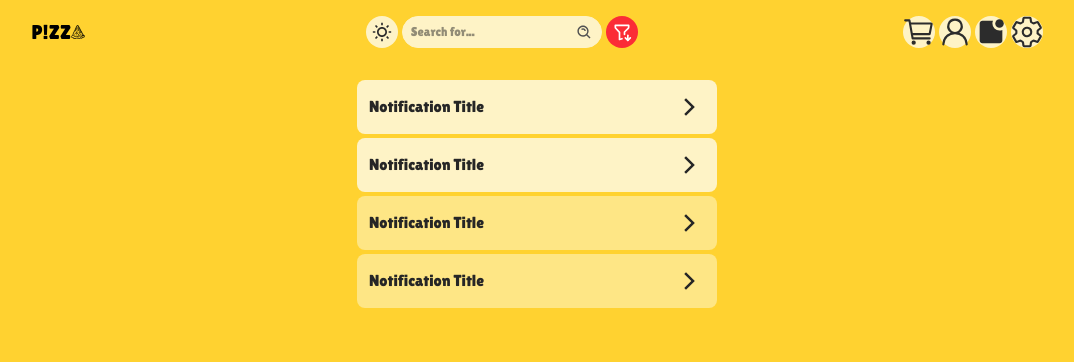
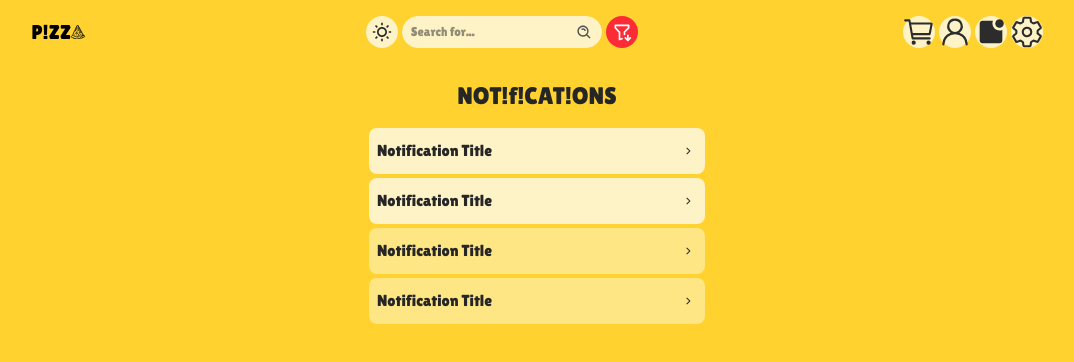
Before and after one commit to mahdibaderloo/fastfood, a React (Vite) app: page /notifications in a window 1280 px wide. Shown: the top 362 px of the page, without its empty margins (103-1177 px from the left). Built offline with nearby package versions, Linux system fonts and the light colour scheme; data requests are answered from the project's data file.

Commit message:
responsive Notifications (laptop size)

```diff
--- a/src/features/notification/NotificationItem.tsx
+++ b/src/features/notification/NotificationItem.tsx
@@ -10,13 +10,13 @@ function NotificationItem({ id, isUnRead }: NotificationProps) {
   return (
     <li
       style={{ backgroundColor: isUnRead ? "#fef3c6" : "#fee685" }}
-      className="bg-amber-100 rounded-lg p-3 relative"
+      className="bg-amber-100 rounded-lg p-3 lg:p-2 relative"
     >
       <Link to={`/notifications/${id}`}>
         <div className="flex justify-between items-center">
           <p className="text-neutral-800">Notification Title</p>
           <p className="mr-1">
-            <CgChevronRight size={30} color="#262626" />
+            <CgChevronRight size={30} color="#262626" className="lg:w-3" />
           </p>
         </div>
       </Link>
--- a/src/pages/Notifications.tsx
+++ b/src/pages/Notifications.tsx
@@ -5,8 +5,11 @@ function Notifications() {
   return (
     <>
       <Header classP="text-4xl dark:text-amber-300" pContent="Not!f!cat!ons" />
-      <main className="overflow-y-scroll p-4 pt-20 h-screen">
-        <ul className="flex flex-col gap-1 sm:w-90 sm:mx-auto">
+      <main className="overflow-y-scroll lg:overflow-hidden p-4 pt-20 h-screen">
+        <p className="text-neutral-800 dark:text-amber-200 text-2xl text-center hidden lg:block">
+          NOT!f!CAT!ONS
+        </p>
+        <ul className="flex flex-col gap-1 sm:w-90 lg:w-84 sm:mx-auto lg:mt-4">
           <NotificationItem id={1} isUnRead={true} />
           <NotificationItem id={2} isUnRead={true} />
           <NotificationItem id={3} isUnRead={false} />
```
